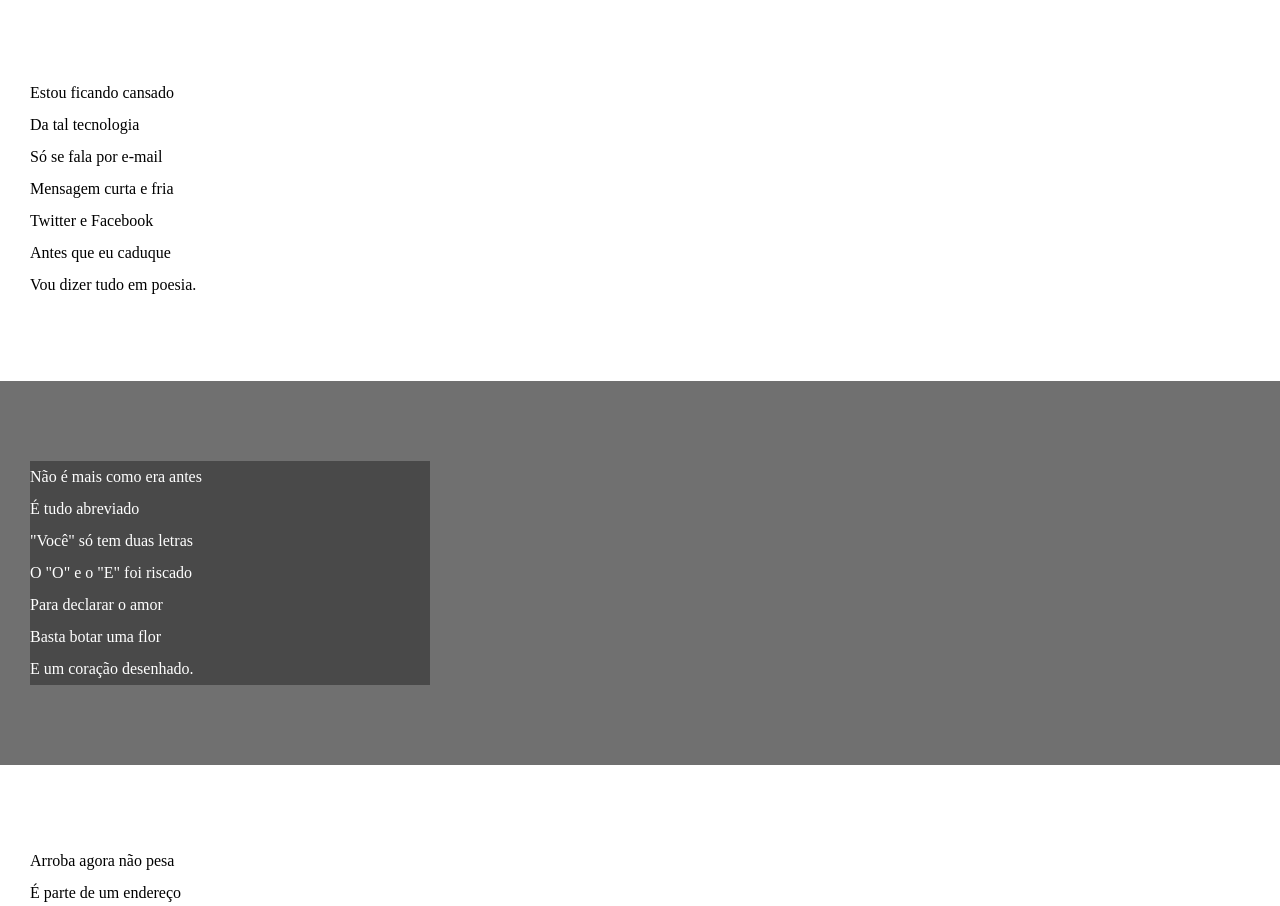
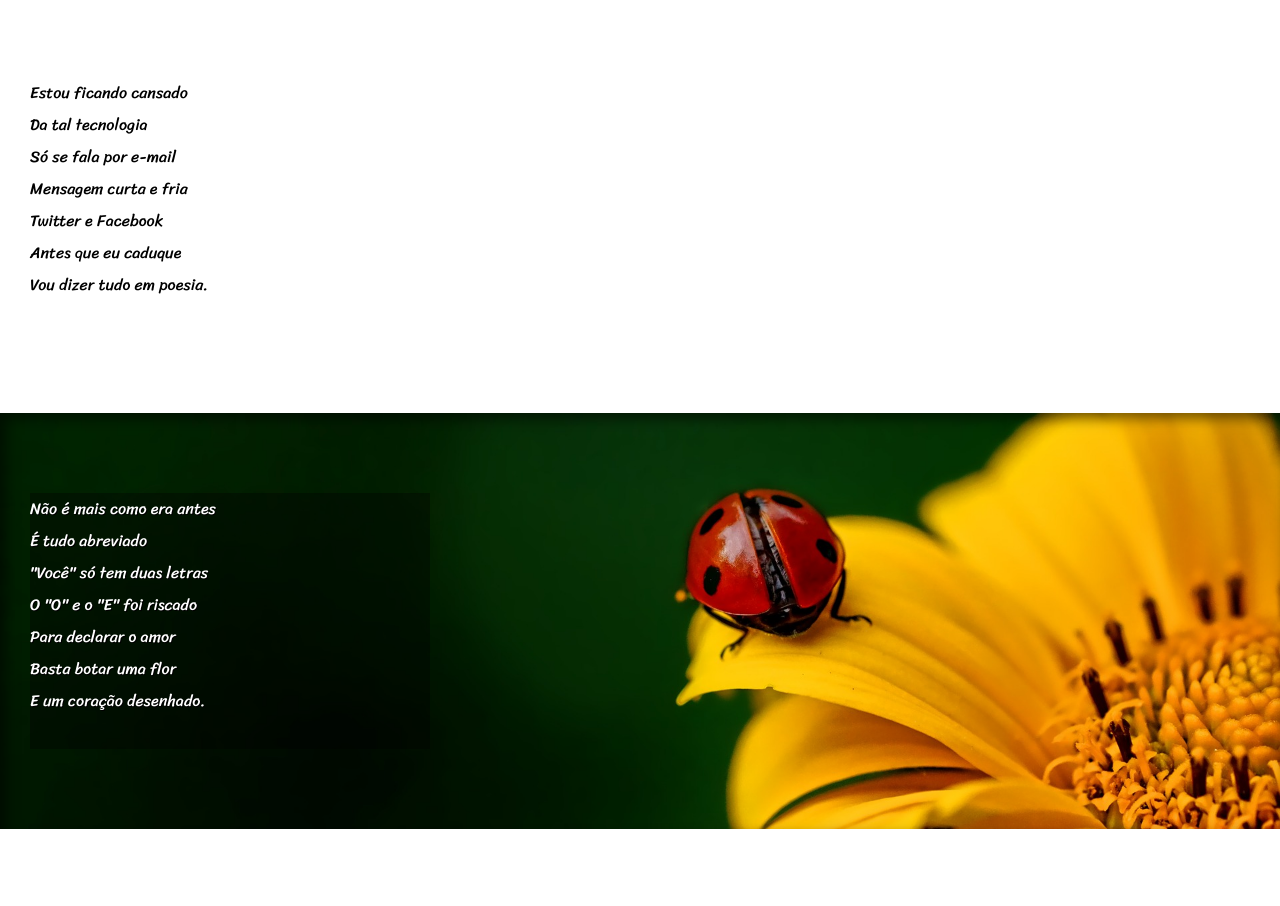
Before and after one commit to Deeneves/projeto-cordel, a plain HTML site: page index.html in a window 1280 px wide. Shown: the part 158-1064 px from the top of the page. Drawn offline with Linux system fonts and the light colour scheme.

Commit message:
Finalização do projeto

```diff
--- a/index.html
+++ b/index.html
@@ -30,7 +30,7 @@
         </p>
     </section>
 
-    <section class="imagem">
+    <section class="imagem" id="img01">
         <p>
             Não é mais como era antes <br>
             É tudo abreviado <br>
@@ -63,7 +63,7 @@
         </p>
     </section>
 
-    <section class="imagem">
+    <section class="imagem" id="img02">
         <p>
             Tenho saudade das cartas <br>
             Escritas com a própria mão <br>
--- a/style.css
+++ b/style.css
@@ -1,4 +1,12 @@
 @charset "UTF -8";
+
+@import url('https://fonts.googleapis.com/css2? family= Passion+One & family= Sriracha & display=swap');
+
+:root{
+    --fonte1: Verdana, Geneva, Tahoma, sans-serif;
+    --fonte2: 'Passion One', cursive;
+    --fonte3: 'Sriracha', cursive;
+}
 
 *{
     margin: 0px;
@@ -8,6 +16,7 @@
 html, body{
     min-height: 100vh;
     background-color: darkgray;
+    font-family: var(--fonte1);
 }
 
 header{
@@ -20,6 +29,7 @@ header > h1{
     padding-top: 50px;
     /* text-transform: uppercase; */
     font-variant: small-caps;
+    font-family: var(--fonte2);
 }
 
 header > p{
@@ -41,6 +51,11 @@ section{
     padding-bottom: 10vh;
     line-height: 2em;
     padding-left: 30px;
+    font-family: var(--fonte3);
+}
+
+section > p{
+    padding-bottom: 2em;
 }
 
 .normal{
@@ -51,11 +66,25 @@ section{
 .imagem{
     background-color: rgba(0, 0, 0, 0.342);
     color: white;
+    box-shadow: inset 6px 6px 13px 0px rgba(0, 0, 0, 0.526);
+    background-size: cover;
+    background-attachment: fixed;
 }
 
 .imagem > p{
     width: 400px;
     background-color: rgba(0, 0, 0, 0.354);
+    text-shadow: 1px 1px 0px black;
+}
+
+#img01{
+    background-image: url(pacote-d012/imagens/background001.jpg);
+    background-position: right center;
+}
+
+#img02{
+    background-image: url(pacote-d012/imagens/background002.jpg);
+    background-position: right center;
 }
 
 footer{
```
